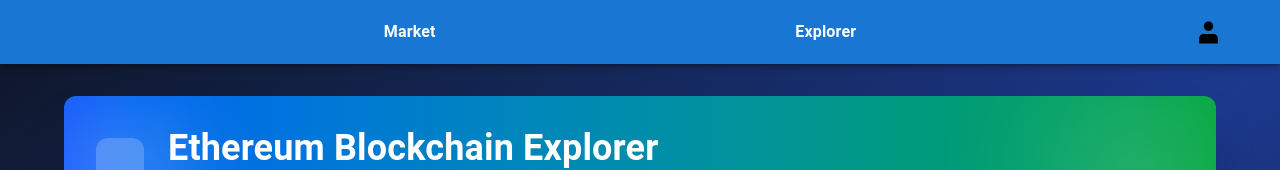
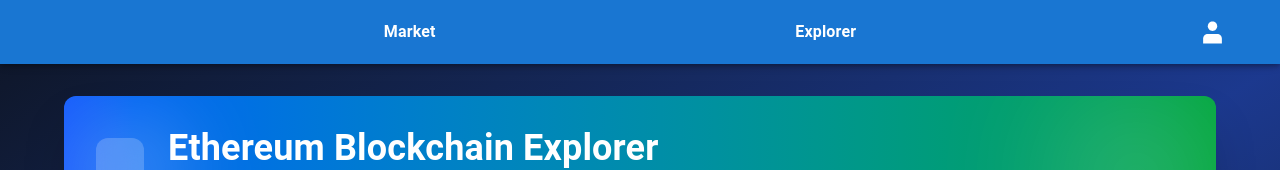
Before and after one commit to jdad24/crypto-dashboard, a Next.js app: page /explorer in a window 1280 px wide. Shown: the top 170 px of the page. Built offline with nearby package versions, Linux system fonts and the light colour scheme; no server answers; some icons are missing; what @mui/material-nextjs would draw is missing.

Commit message:
navbar styling

```diff
--- a/app/_components/navbar.tsx
+++ b/app/_components/navbar.tsx
@@ -42,16 +42,25 @@
     }
 
 
-    const UserImage = <Image src="/user.svg" height={25} width={25} alt="Profile" className="cursor-pointer mr-5 hover:scale-110 transtion-all duration-300" />
+    const UserImage = <Image src="/user.svg" height={25} width={25} alt="Profile" className="cursor-pointer mr-3 hover:scale-110 transition-all duration-300 filter brightness-0 invert" />
     return (
-        <AppBar position="sticky" className="font-bold bg-gradient-to-r from-blue-500 to-blue-300 shadow-lg">
+        <AppBar position="sticky" className="font-bold bg-gradient-to-br from-slate-800 via-blue-800 to-slate-800 shadow-lg">
             <Toolbar>
                 <div className="flex flex-row items-center justify-evenly w-full h-full">
-                    <Link className="hover:scale-110 transition-all duration-300" href="/"><InsertChartIcon className="mr-2 fill-slate-800" />Market</Link>
-                    <Link className="hover:scale-110 transition-all duration-300" href="/explorer"><ArticleIcon className="mr-2 fill-slate-800" />Explorer</Link>
-                    {email ? <Link className="hover:scale-110 transition-all duration-300" href="/portfolio"><WorkIcon className="mr-2 fill-gray-600" />Portfolio</Link> : null}
+                    <Link className="hover:scale-110 transition-all duration-300 flex items-center gap-2 text-white hover:text-blue-300" href="/">
+                        <InsertChartIcon sx={{ fontSize: 24, color: '#60a5fa' }} />
+                        <span>Market</span>
+                    </Link>
+                    <Link className="hover:scale-110 transition-all duration-300 flex items-center gap-2 text-white hover:text-blue-300" href="/explorer">
+                        <ArticleIcon sx={{ fontSize: 24, color: '#34d399' }} />
+                        <span>Explorer</span>
+                    </Link>
+                    {email ? <Link className="hover:scale-110 transition-all duration-300 flex items-center gap-2 text-white hover:text-blue-300" href="/portfolio">
+                        <WorkIcon sx={{ fontSize: 24, color: '#f59e0b' }} />
+                        <span>Portfolio</span>
+                    </Link> : null}
                 </div>
-                <Button id="basic-button" className="pointer-cursor" startIcon={UserImage} onClick={handleClick}>
+                <Button id="basic-button" className="pl-auto text-white hover:bg-white/10 rounded-lg p-2 transition-colors" startIcon={UserImage} onClick={handleClick}>
                     {renderMenu()}
                 </Button>
             </Toolbar>
```
